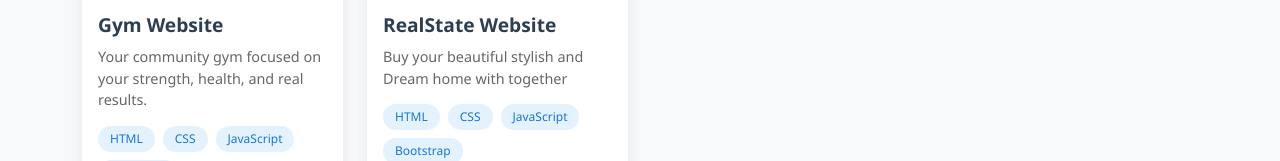
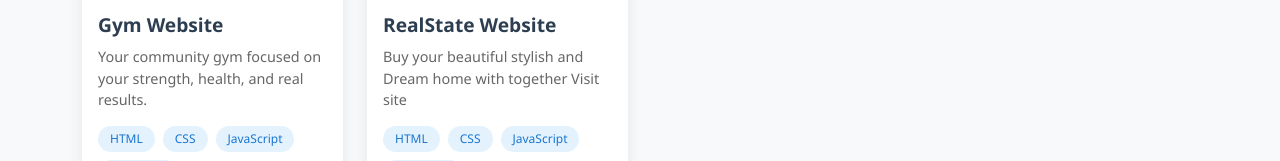
Before and after one commit to malikunderstand/NazeerAhmedMalik, a plain HTML site: page index.html in a window 1280 px wide. Shown: the part 3424-3585 px from the top of the page. Drawn offline with nearby package versions, Linux system fonts and the light colour scheme; animation ran at ten frames a second.

Commit message:
Update index.html

```diff
--- a/index.html
+++ b/index.html
@@ -514,7 +514,7 @@
             </div>
           </div>
 
-           <!-- Project 9 - React Project -->
+           <!-- Project 10 - React Project -->
           <div
             class="col-12 col-md-6 col-lg-3 col-sm-6 mb-4"
             data-aos="fade-up"
@@ -531,7 +531,7 @@
               <div class="project-content p-3">
                 <h5 class="project-title">RealState Website</h5>
                 <p class="project-description">
-                  Buy your beautiful stylish and Dream home with together
+                  Buy your beautiful stylish and Dream home with together Visit site
                 </p>
                 <div class="tech-stack mb-3">
                   <span class="tech-tag">HTML</span>
```
